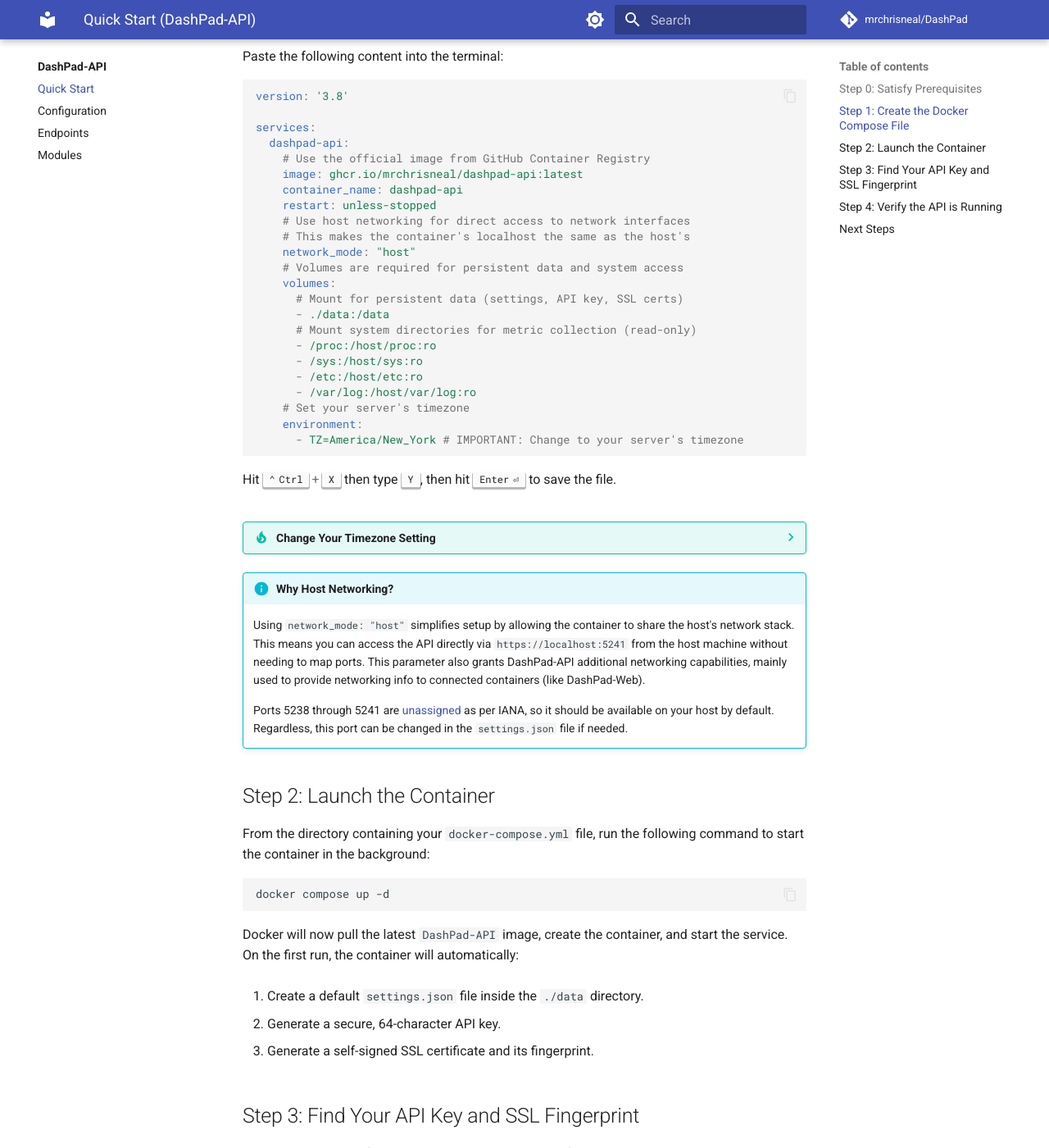
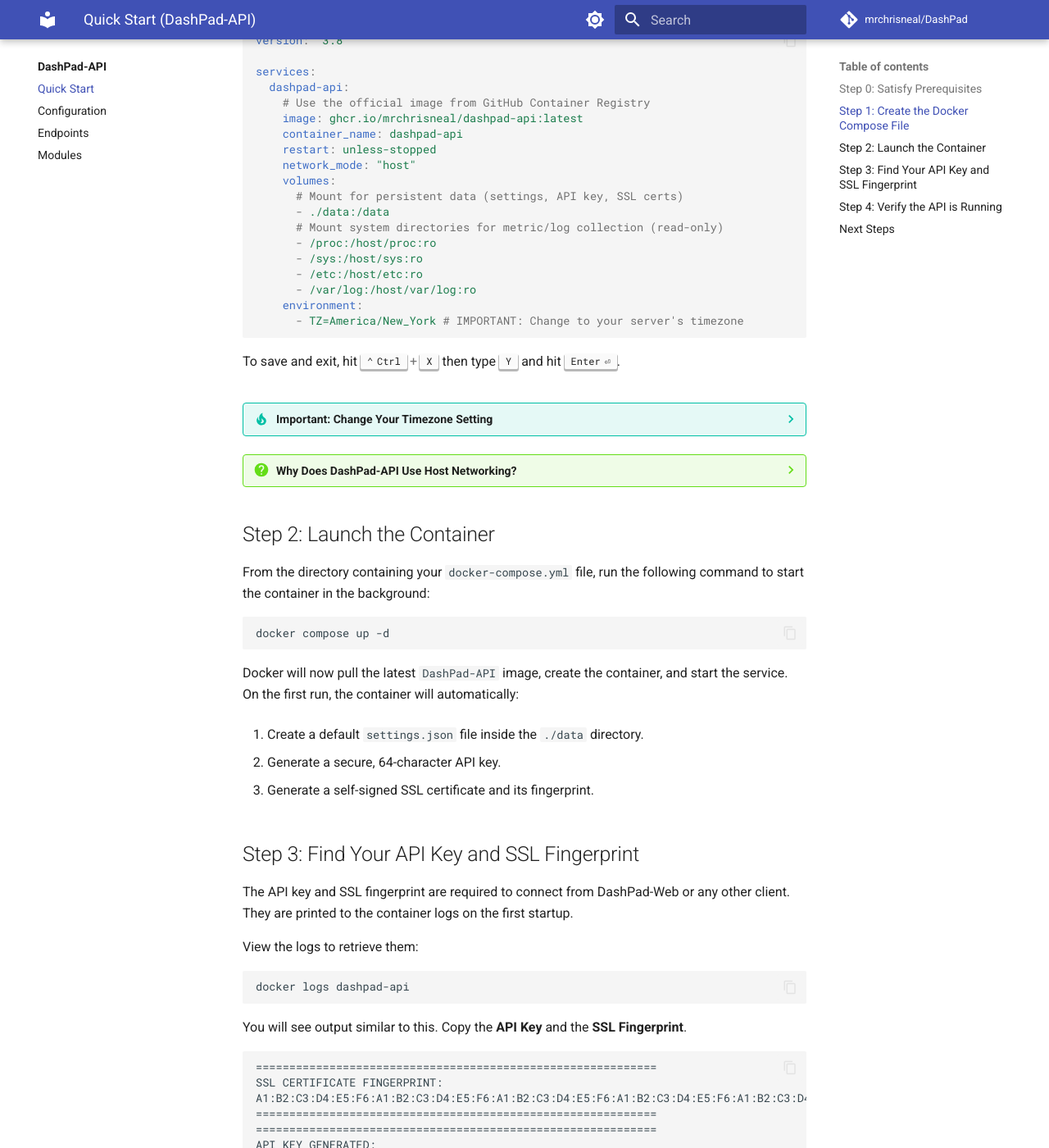
Before and after one commit to mrchrisneal/DashPad, an MkDocs documentation site: the page built from docs/api/quick-start.md, in a window 1280 px wide and 1400 px high, scrolled down 1283 px. Shown: the whole window at 82% size. Built offline with MkDocs 1.6.1 and Material for MkDocs 9.7.7, drawn with Linux system fonts in a browser that asks for light colours; comment, search, counter and statistics services are not loaded; some of the changed text lies outside the part shown.

Commit message:
Updated quick start guide

````diff
--- a/docs/api/quick-start.md
+++ b/docs/api/quick-start.md
@@ -7,8 +7,6 @@
 This guide provides the fastest way to get the DashPad-API container running on your Linux server using Docker Compose. This setup uses default settings and auto-generated credentials to get you started in minutes.
 
 ## Step 0: Satisfy Prerequisites
-
-!!! success "NOTE: Checkboxes on this page can be toggled to keep track of your progress!"
 
 Before continuing, ensure you have the following:
 
@@ -52,31 +50,27 @@
         image: ghcr.io/mrchrisneal/dashpad-api:latest
         container_name: dashpad-api
         restart: unless-stopped
-        # Use host networking for direct access to network interfaces
-        # This makes the container's localhost the same as the host's
         network_mode: "host"
-        # Volumes are required for persistent data and system access
         volumes:
           # Mount for persistent data (settings, API key, SSL certs)
           - ./data:/data
-          # Mount system directories for metric collection (read-only)
+          # Mount system directories for metric/log collection (read-only)
           - /proc:/host/proc:ro
           - /sys:/host/sys:ro
           - /etc:/host/etc:ro
           - /var/log:/host/var/log:ro
-        # Set your server's timezone
         environment:
           - TZ=America/New_York # IMPORTANT: Change to your server's timezone
     ```
 
-    Hit ++ctrl+x++ then type ++y++, then hit ++enter++ to save the file.
+    To save and exit, hit ++ctrl+x++ then type ++y++ and hit ++enter++.
 
 === "unRAID"
 
     !!! tip "This configuration uses the standard unRAID `appdata` path."
 
-    !!! warning "Docker Compose Plugin Required"
-        For unRAID users, it is highly recommended to use the (free) **Compose Manager** plugin by **dcflachs** to manage your Docker Compose stacks. You can search for "Compose Manager" in the unRAID Community Applications Store, and find more information on the [unRAID forums](https://forums.unraid.net/topic/114415-plugin-docker-compose-manager/). Continue with the instructions below after installing this plugin.
+    !!! warning "Docker Compose Plugin Recommended"
+        For unRAID users, it is highly recommended to use the **Compose Manager** plugin by **dcflachs** to manage your Docker Compose stacks. You can search for "Compose Manager" in the unRAID Community Applications Store, or find more information on the [unRAID forums](https://forums.unraid.net/topic/114415-plugin-docker-compose-manager/). The instructions listed below are specific to this plugin.
 
     1. Visit `https://<your-server>/Settings/compose.manager` or `https://<your-server>/Compose` (via the unRAID Web Interface).
 
@@ -97,26 +91,32 @@
         image: ghcr.io/mrchrisneal/dashpad-api:latest
         container_name: dashpad-api
         restart: unless-stopped
-        # Use host networking for direct access to network interfaces
-        # This makes the container's localhost the same as the host's
         network_mode: "host"
-        # Volumes are required for persistent data and system access
         volumes:
-          # Mount for persistent data using the standard unRAID appdata path
+          # Mount for API data (settings, API key, certs) using unRAID appdata path
           - /mnt/user/appdata/dashpad-api:/data
-          # Mount system directories for metric collection (read-only)
+          # Mount system directories for metric/log collection (read-only)
           - /proc:/host/proc:ro
           - /sys:/host/sys:ro
           - /etc:/host/etc:ro
           - /var/log:/host/var/log:ro
-        # Set your server's timezone
         environment:
           - TZ=America/New_York # IMPORTANT: Change to your server's timezone
     ```
 
+    Finally, hit the "Save Changes" button at the top of the page, then hit the "OK" button.
 
-??? tip "Change Your Timezone Setting"
-    Remember to change the `TZ` environment variable in the `docker-compose.yml` file to match your server's local timezone. You can find a list of valid timezone names [here](https://en.wikipedia.org/wiki/List_of_tz_database_time_zones). Here are some common timezones to get you started:
+    You can bring up a Docker Compose stack by clicking "Compose Up", or bring it down by clicking "Compose Down". You may want to switch on "auto start" for this stack (furthest column to the right).
+
+    !!! info "If the Docker Compose stack (containing the DashPad-API container) is running, you'll see a green ▶️ icon after the stack name."
+
+    View container logs by clicking the cog (settings) icon, then clicking the "Logs" button. These logs are also viewable per-container via the Docker page in the unRAID web interface.
+
+
+??? tip "Important: Change Your Timezone Setting"
+    Remember to change the `TZ` environment variable in the `docker-compose.yml` file to match your server's local timezone. You can find a list of valid timezone names [here](https://en.wikipedia.org/wiki/List_of_tz_database_time_zones).
+
+    Your timezone string should resemble the examples below:
 
     - `America/Los_Angeles` (Pacific Time)
     - `America/New_York` (Eastern Time)
@@ -127,7 +127,7 @@
     - `Asia/Kolkata` (India)
     - `America/Sao_Paulo` (Brazil)
 
-!!! info "Why Host Networking?"
+??? question "Why Does DashPad-API Use Host Networking?"
     Using `network_mode: "host"` simplifies setup by allowing the container to share the host's network stack. This means you can access the API directly via `https://localhost:5241` from the host machine without needing to map ports. This parameter also grants DashPad-API additional networking capabilities, mainly used to provide networking info to connected containers (like DashPad-Web).
 
     Ports 5238 through 5241 are [unassigned](https://www.iana.org/assignments/service-names-port-numbers/service-names-port-numbers.xhtml?search=5241) as per IANA, so it should be available on your host by default. Regardless, this port can be changed in the `settings.json` file if needed.
````
Also changed, not shown: other parts of docs/api/quick-start.md (+1 -1 lines).
